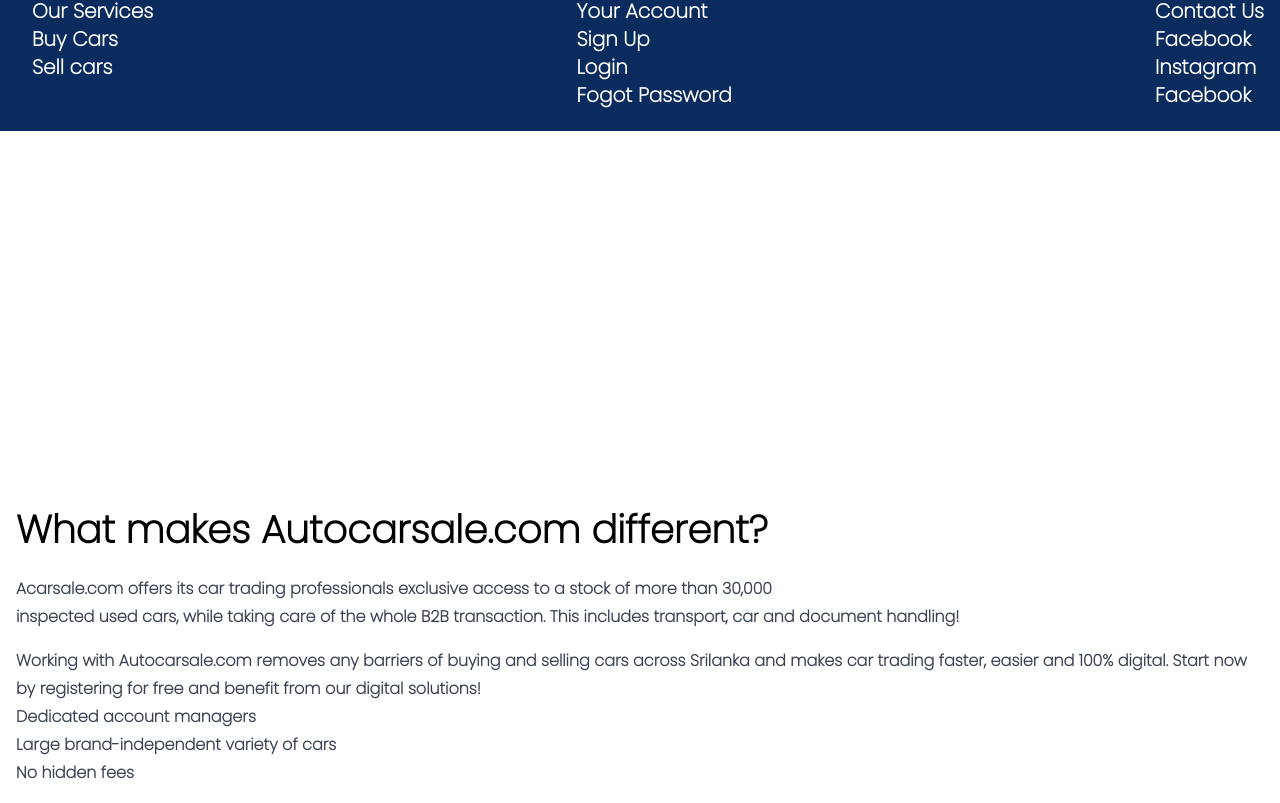
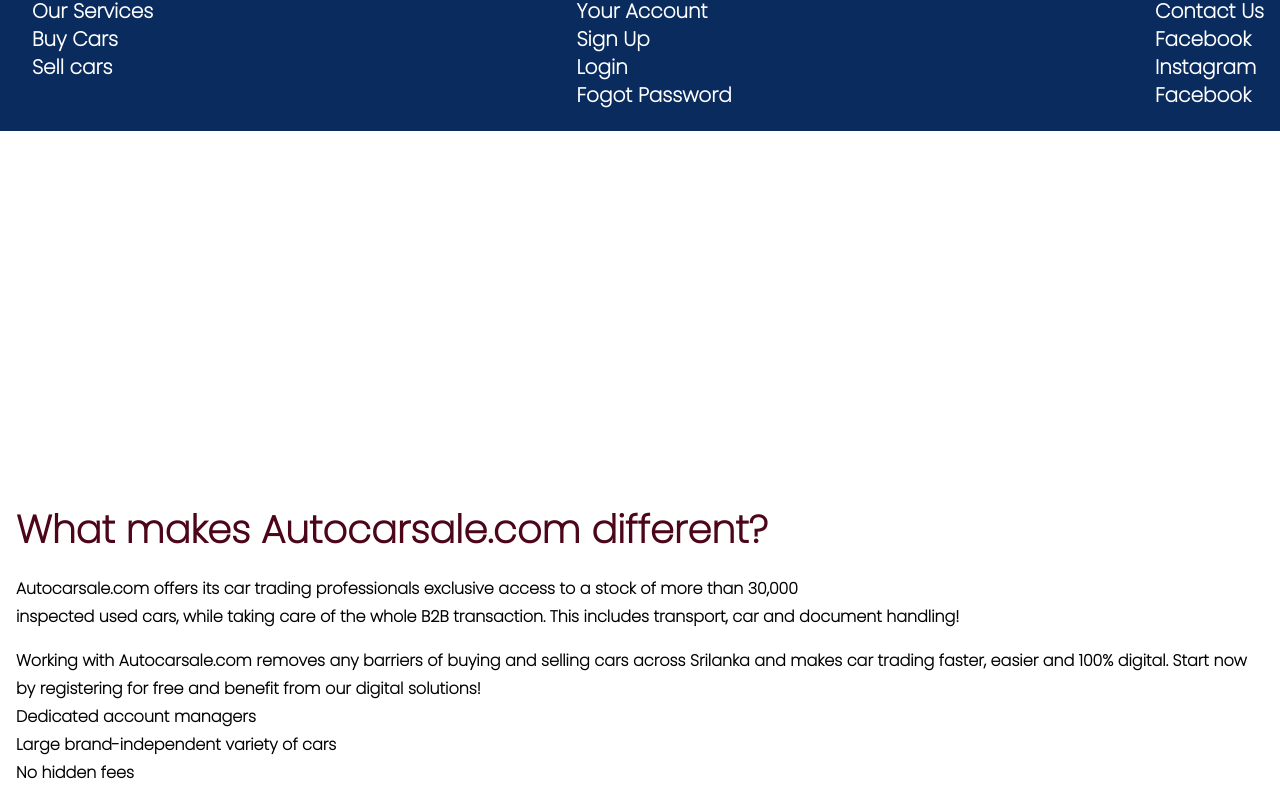
Before and after one commit to SadeepaHasaranga/CS304_Project_FrontEnd, a React (Create React App) app in the folder frontend/: page /Home in a window 1280 px wide. Shown: the part 1115-1918 px from the top of the page. Built offline with nearby package versions, Linux system fonts and the light colour scheme.

Commit message:
Insurance done

```diff
--- a/frontend/src/pages/Home/Home.tsx
+++ b/frontend/src/pages/Home/Home.tsx
@@ -24,7 +24,7 @@ import cslide6 from "../../photos/cslide6.jpg";
 import Bank from "../Banks/Bank";
 import CarSclider from "../../Components/CarSclider";
 
-const images = [car_home, carbmw, new_home];
+const images = [new_home,car_home,carbmw];
 const images1 = [new_home, carbmw, new_home];
 
 const Home = () => {
@@ -86,16 +86,16 @@ const Home = () => {
       <div>
         <img className="world" src={world} alt="" />
         <div className="diff">
-          <h1 className="m-4 font-bold">
+          <h1 className="m-4 font-bold text-rose-950">
             What makes Autocarsale.com different?
           </h1>
-          <p className="text-gray-700 text-base leading-7 mb-4 font-semibold m-4">
-            Acarsale.com offers its car trading professionals exclusive access
-            to a stock of more than 30,000
+          <p className="text-black text-base leading-7 mb-4 font-bold m-4">
+            Autocarsale.com offers its car trading professionals exclusive
+            access to a stock of more than 30,000
             <br /> inspected used cars, while taking care of the whole B2B
             transaction. This includes transport, car and document handling!
           </p>
-          <p className="text-gray-700 text-base leading-7 mb-4 font-semibold m-4">
+          <p className="text-black text-base leading-7 mb-4 font-bold m-4">
             Working with Autocarsale.com removes any barriers of buying and
             selling cars across Srilanka and makes car trading faster, easier
             and 100% digital. Start now by registering for free and benefit from
@@ -110,7 +110,9 @@ const Home = () => {
         </div>
       </div>
       <div className="minicarousel">
-        <h1 className="font-bold text-center mt-4">Find your Best car from us..</h1>
+        <h1 className="font-bold text-center mt-4">
+          Find your Best car from us..
+        </h1>
         <div className="h-[200px]">
           <CarSclider />
         </div>
--- a/frontend/src/pages/Insurance/Insurance.css
+++ b/frontend/src/pages/Insurance/Insurance.css
@@ -17,9 +17,9 @@
   border-color: rgb(236, 10, 48);
   border-radius: 50%;
 }
-.Vtype{
+/* .Vtype{
   color: black;
-}
+} */
 .Form{
   font-size: 100%;
   color: rgb(21, 24, 27);
--- a/frontend/src/pages/Insurance/Insurance.tsx
+++ b/frontend/src/pages/Insurance/Insurance.tsx
@@ -25,7 +25,7 @@ const Insurance = () => {
 
     var config = {
       method: "post",
-      url: `${process.env.REACT_APP_API_BASE_URL}api/v1/bank/save`,
+      url: `${process.env.REACT_APP_API_BASE_URL}/api/v1/bank/save`,
       headers: { "Content-Type": "application/json; charset=utf-8" },
       data: data,
     };
@@ -40,7 +40,7 @@ const Insurance = () => {
   };
 
   return (
-    <div className="Insurance">
+    <div className="Insurance font-bold">
       <h1>Enter the your details</h1>
 
       <div className="checkbox">
```
